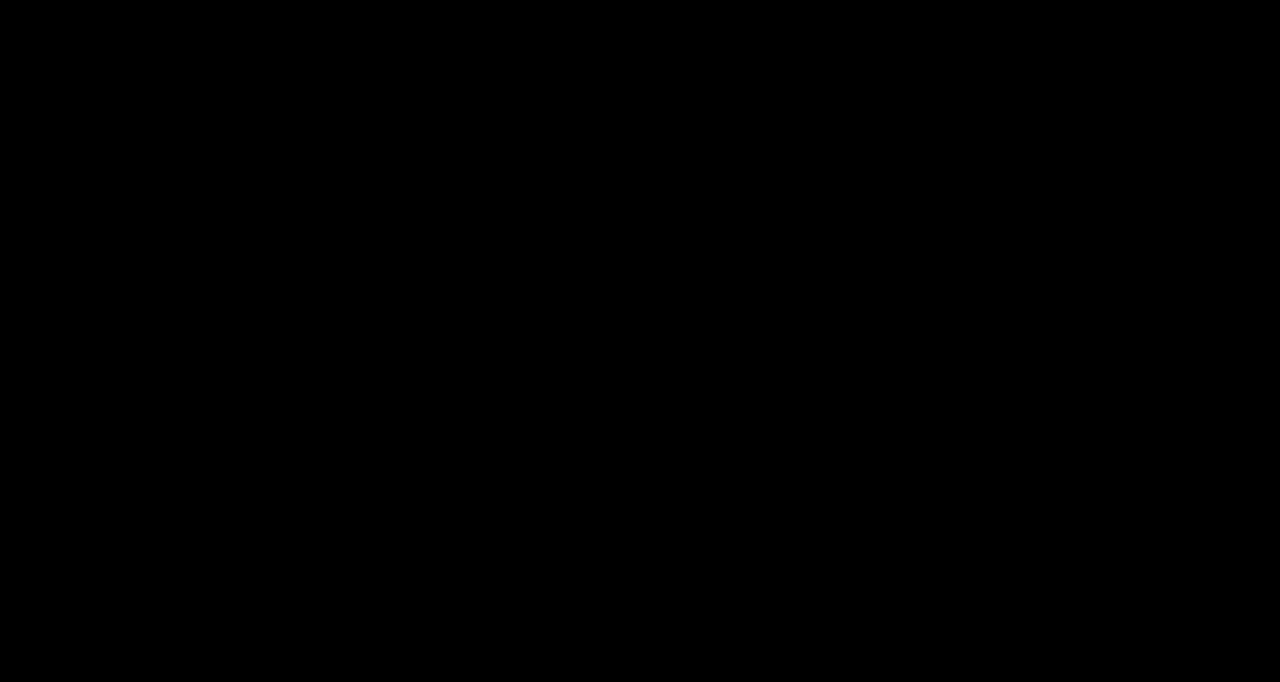
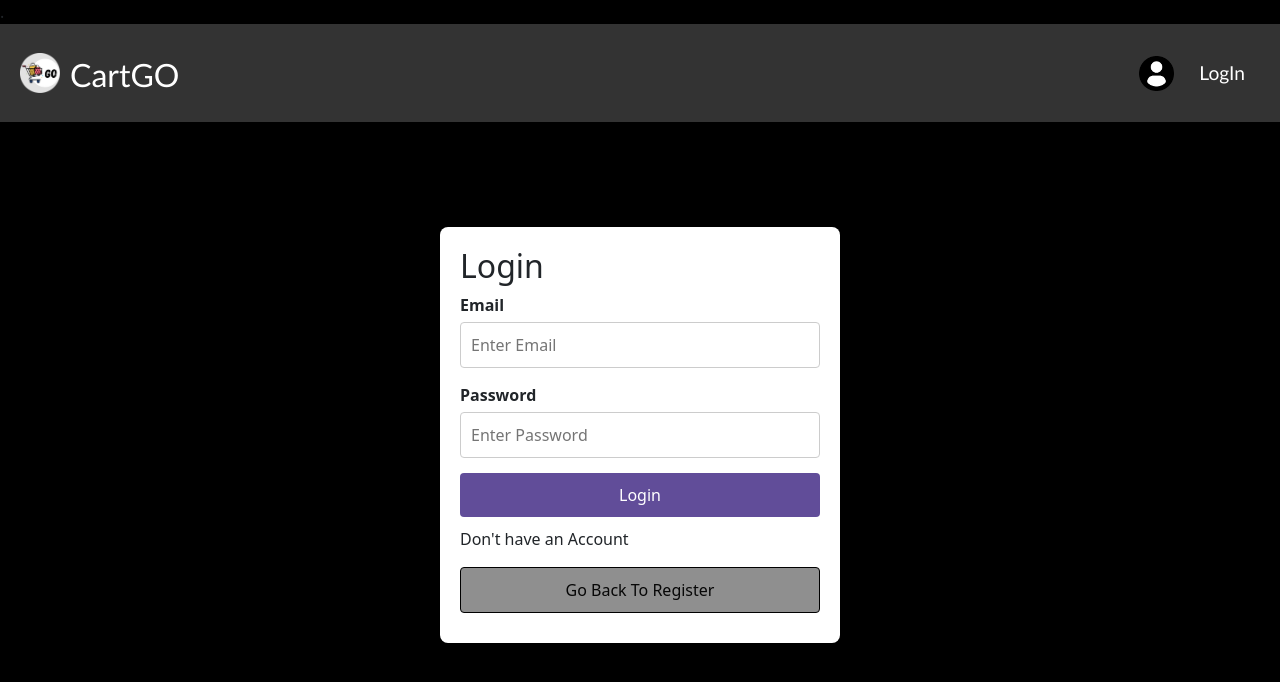
Before and after one commit to AfifaSadiq/IoT_Based_Smart_Cart, a React (Vite) app in the folder cart/: page / in a window 1280 px wide. Before the commit this address had no page. Shown: the top 682 px of the page. Built offline with nearby package versions, Linux system fonts and the light colour scheme; no server answers.

Commit message:
login in landing

```diff
--- a/cart/src/App.jsx
+++ b/cart/src/App.jsx
@@ -23,8 +23,9 @@ const App = () => {
         width: '100%',
     }}
     >
-      <BrowserRouter>
+      <BrowserRouter>.
         <Routes>
+          <Route path='/' element={<Login />}></Route>
           <Route path= '/register' element={<Signup />}></Route>
           <Route path= '/login' element={<Login />}></Route>
           <Route path= '/home' element={<Home />}></Route>
```
